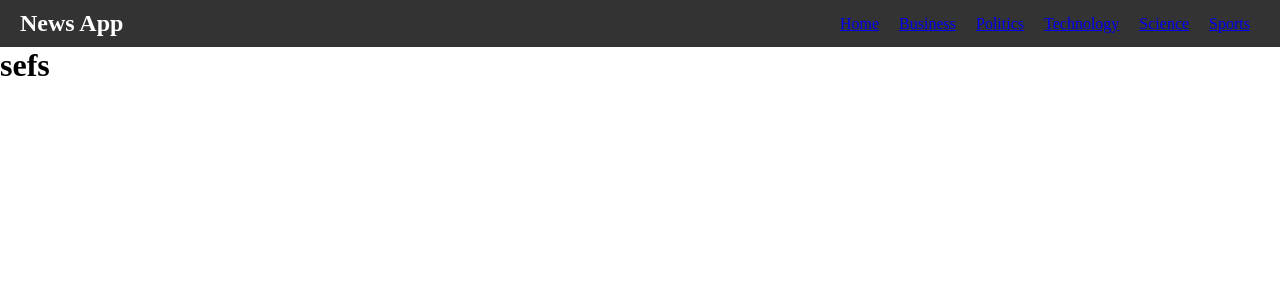
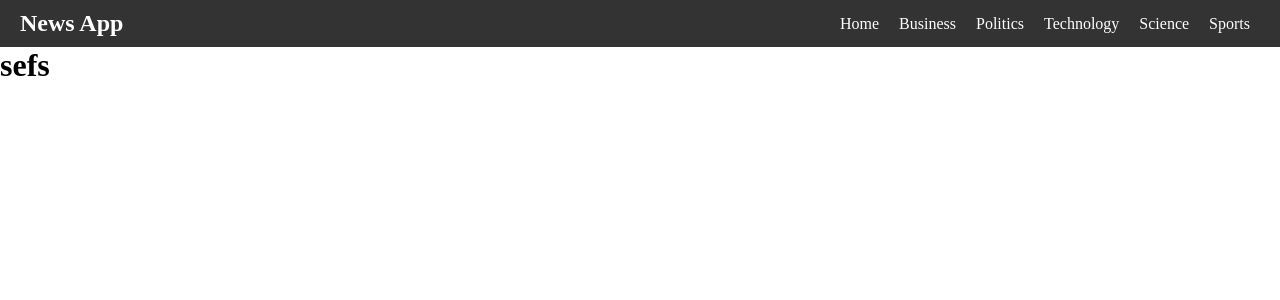
Before and after one commit to rohit2k3/news-app, a React (Vite) app: page / in a window 1280 px wide. Shown: the top 300 px of the page. Built offline with nearby package versions, Linux system fonts and the light colour scheme; no server answers.

Commit message:
first commit

```diff
--- a/src/components/CSS/Nav.css
+++ b/src/components/CSS/Nav.css
@@ -21,4 +21,6 @@ ul{
 }
  .nav-links{
     margin: 0 10px;
+    text-decoration: none;
+    color: white;
  }
--- a/src/components/NewsContainer.jsx
+++ b/src/components/NewsContainer.jsx
@@ -1,9 +1,19 @@
-import React,{useState} from 'react';
+import axios from 'axios';
+import React,{useEffect, useState} from 'react';
 
 
-const NewsContainer = () => {
+const NewsContainer = async () => {
     //api configuration
     const [article, setArticle] = useState([]);
+    useEffect(() => {
+      getArticles()
+    }, [])
+
+    const getArticles = async () => {
+      const getArticles = await axios.get(`https://newsapi.org/v2/top-headlines?country=us&apiKey=d23034a1e92640a9989a65109fb3ae4c`)
+      setArticle(getArticles.data.articles)
+    }
+
   return (
     <div>
       <h1>sefs</h1>
```
